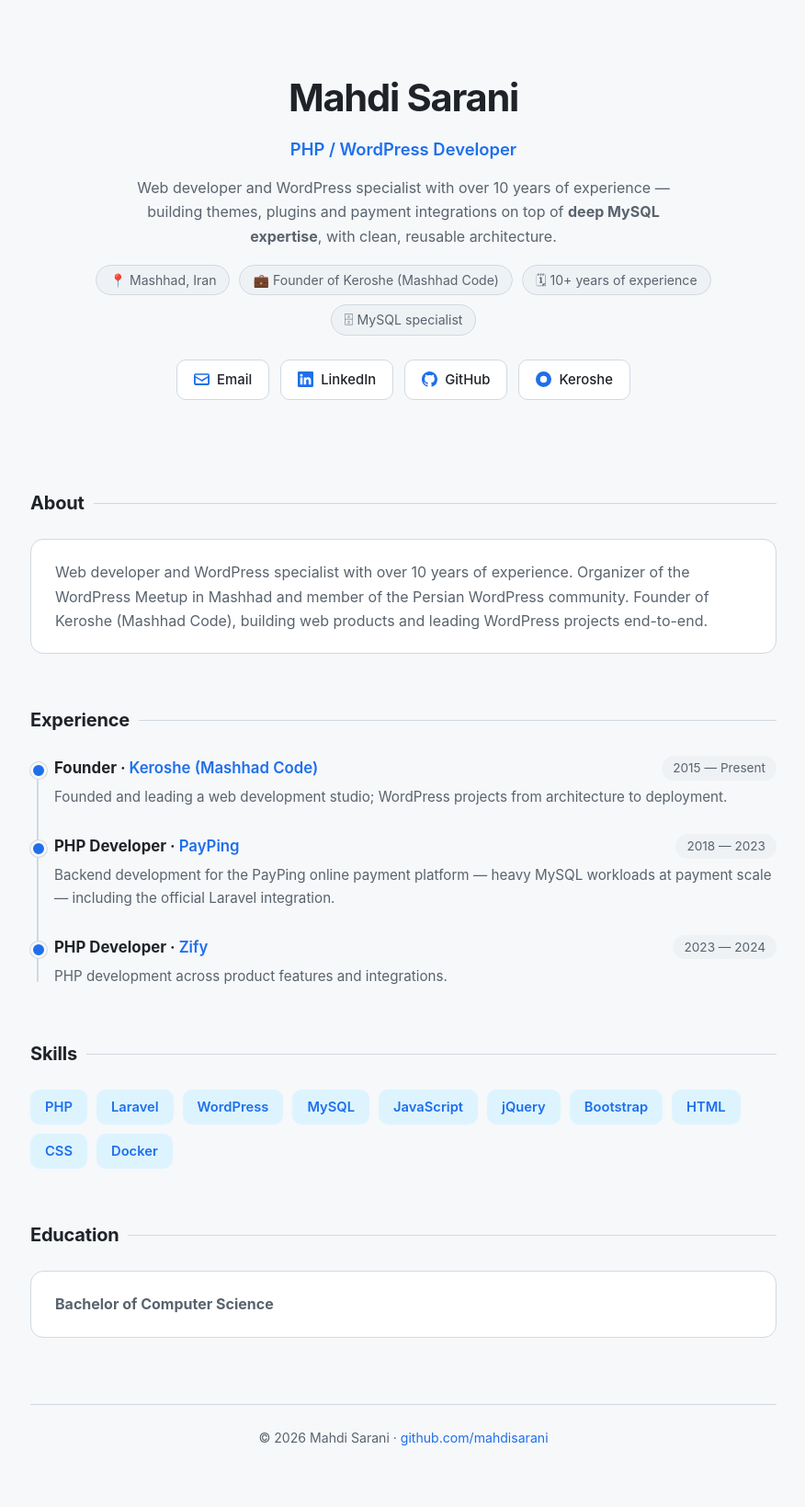
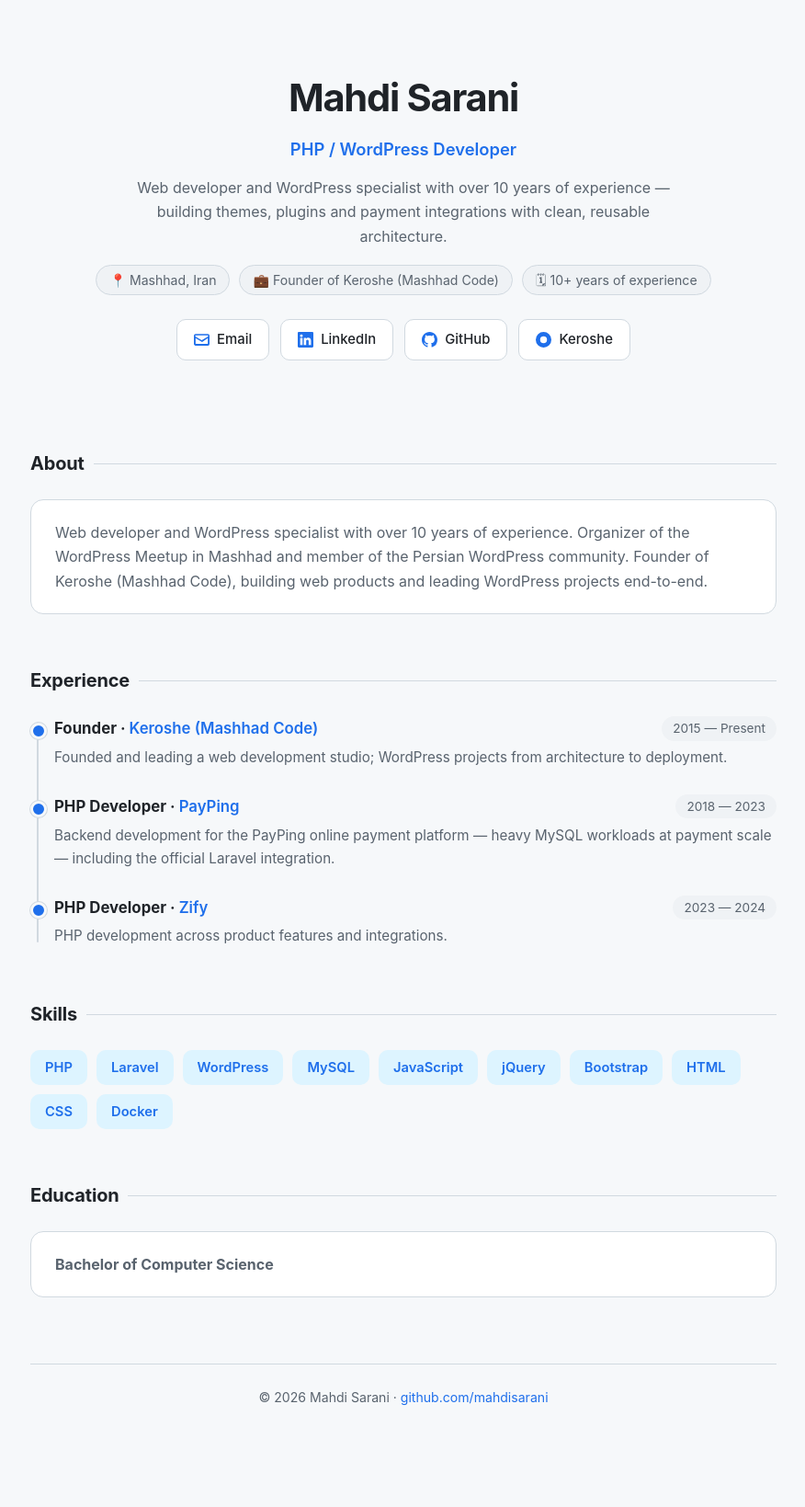
Before and after one commit to mahdisarani/mahdisarani.github.io, a Jekyll site: the page index.html, which Jekyll copies as it is, in a window 1280 px wide. Shown: the whole page at 92% size, without its empty margins (201-1077 px from the left). Built offline with Jekyll 4.4.1, drawn with Linux system fonts in a browser that asks for light colours; after the commit the page ends 1596 px from its top, so only the background shows below that.

Commit message:
Keep hero minimal; MySQL stays in skills section

```diff
--- a/index.html
+++ b/index.html
@@ -127,14 +127,12 @@
     <div class="role">PHP / WordPress Developer</div>
     <p class="tagline">
       Web developer and WordPress specialist with over 10 years of experience —
-      building themes, plugins and payment integrations on top of
-      <strong>deep MySQL expertise</strong>, with clean, reusable architecture.
+      building themes, plugins and payment integrations with clean, reusable architecture.
     </p>
     <div class="meta">
       <span class="chip">📍 Mashhad, Iran</span>
       <span class="chip">💼 Founder of Keroshe (Mashhad Code)</span>
       <span class="chip">🗓 10+ years of experience</span>
-      <span class="chip">🗄 MySQL specialist</span>
     </div>
     <div class="contact">
       <a class="btn" href="mailto:mahdisarani1995@gmail.com">
```
